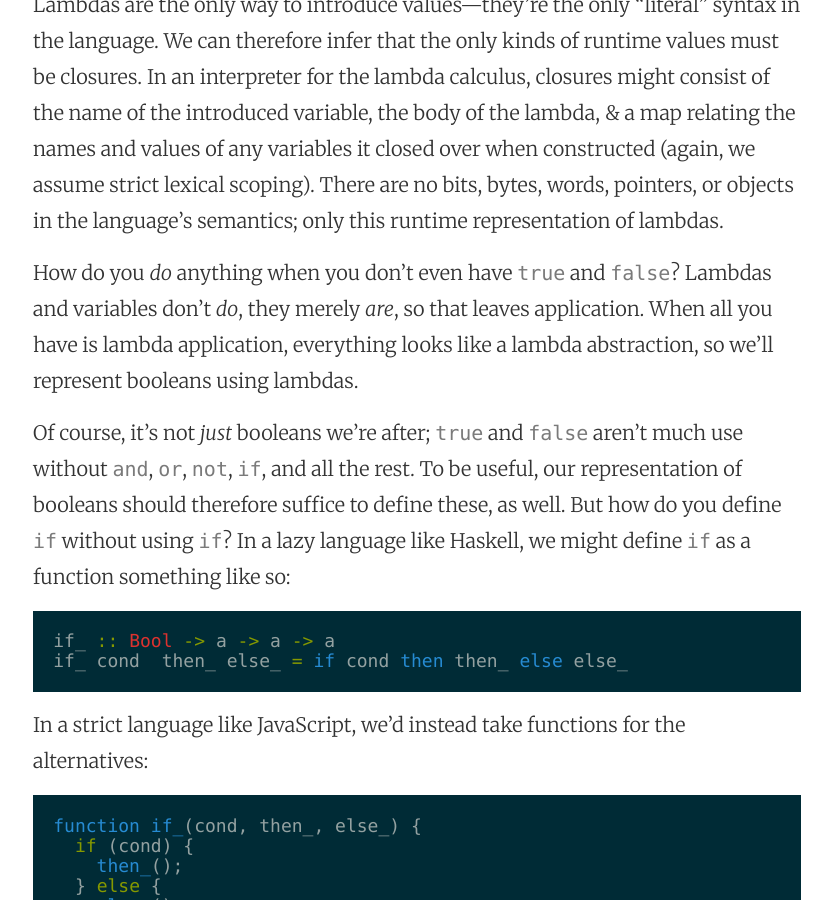
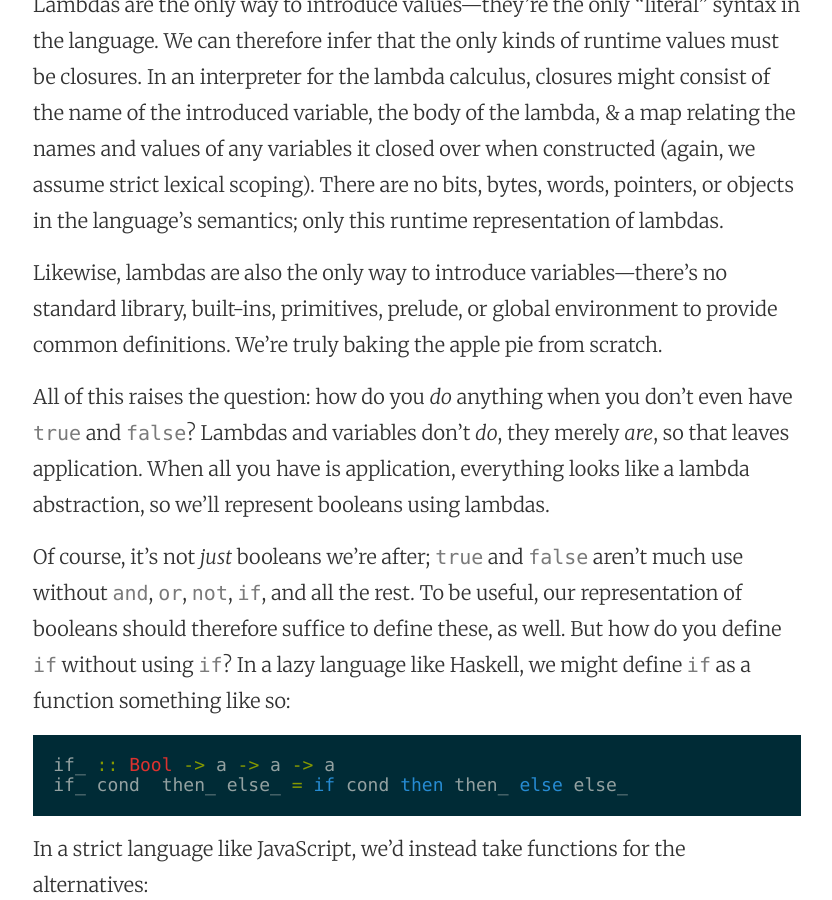
Before and after one commit to robrix/robrix.github.io, a Jekyll site: the page built from _posts/2020-03-29-all-you-need-is-lambda-1-booleans.md, in a window 1280 px wide and 900 px high, scrolled down 4644 px. Shown: the whole window, without its empty margins (223-1055 px from the left). Built offline with Jekyll 4.4.1, drawn with Linux system fonts in a browser that asks for light colours; some of the changed text lies outside the part shown.

Commit message:
Add a segue sentence.

```diff
--- a/_posts/2020-03-29-all-you-need-is-lambda-1-booleans.md
+++ b/_posts/2020-03-29-all-you-need-is-lambda-1-booleans.md
@@ -107,7 +107,9 @@ And finally, this table gives a side-by-side comparison of the syntax of the lam
 
 Lambdas are the only way to introduce values—they’re the only “literal” syntax in the language. We can therefore infer that the only kinds of runtime values must be closures. In an interpreter for the lambda calculus, closures might consist of the name of the introduced variable, the body of the lambda, & a map relating the names and values of any variables it closed over when constructed (again, we assume strict lexical scoping). There are no bits, bytes, words, pointers, or objects in the language’s semantics; only this runtime representation of lambdas.
 
-How do you _do_ anything when you don’t even have `true` and `false`? Lambdas and variables don’t _do_, they merely _are_, so that leaves application. When all you have is lambda application, everything looks like a lambda abstraction, so we’ll represent booleans using lambdas.
+Likewise, lambdas are also the only way to introduce variables—there’s no standard library, built-ins, primitives, prelude, or global environment to provide common definitions. We’re truly baking the apple pie from scratch.
+
+All of this raises the question: how do you _do_ anything when you don’t even have `true` and `false`? Lambdas and variables don’t _do_, they merely _are_, so that leaves application. When all you have is application, everything looks like a lambda abstraction, so we’ll represent booleans using lambdas.
 
 Of course, it’s not _just_ booleans we’re after; `true` and `false` aren’t much use without `and`, `or`, `not`, `if`, and all the rest. To be useful, our representation of booleans should therefore suffice to define these, as well. But how do you define `if` without using `if`? In a lazy language like Haskell, we might define `if` as a function something like so:
 
```
